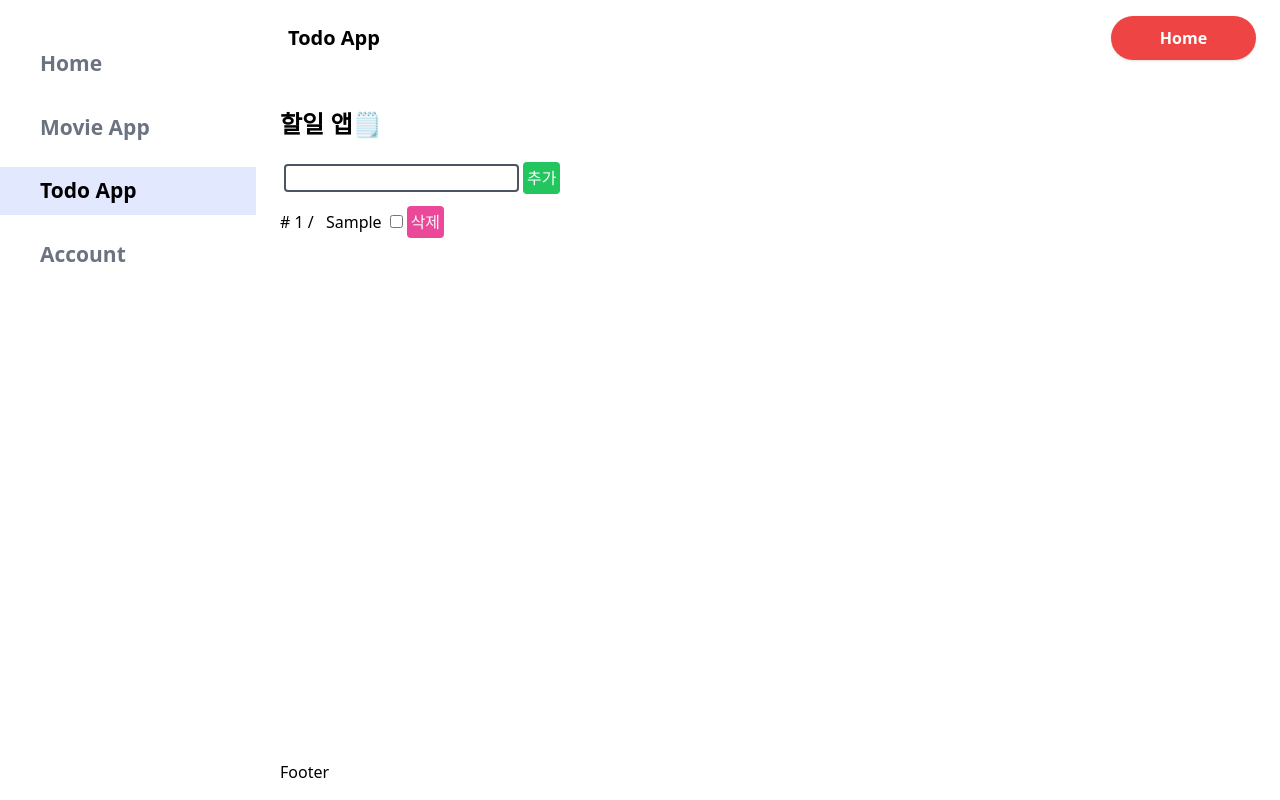
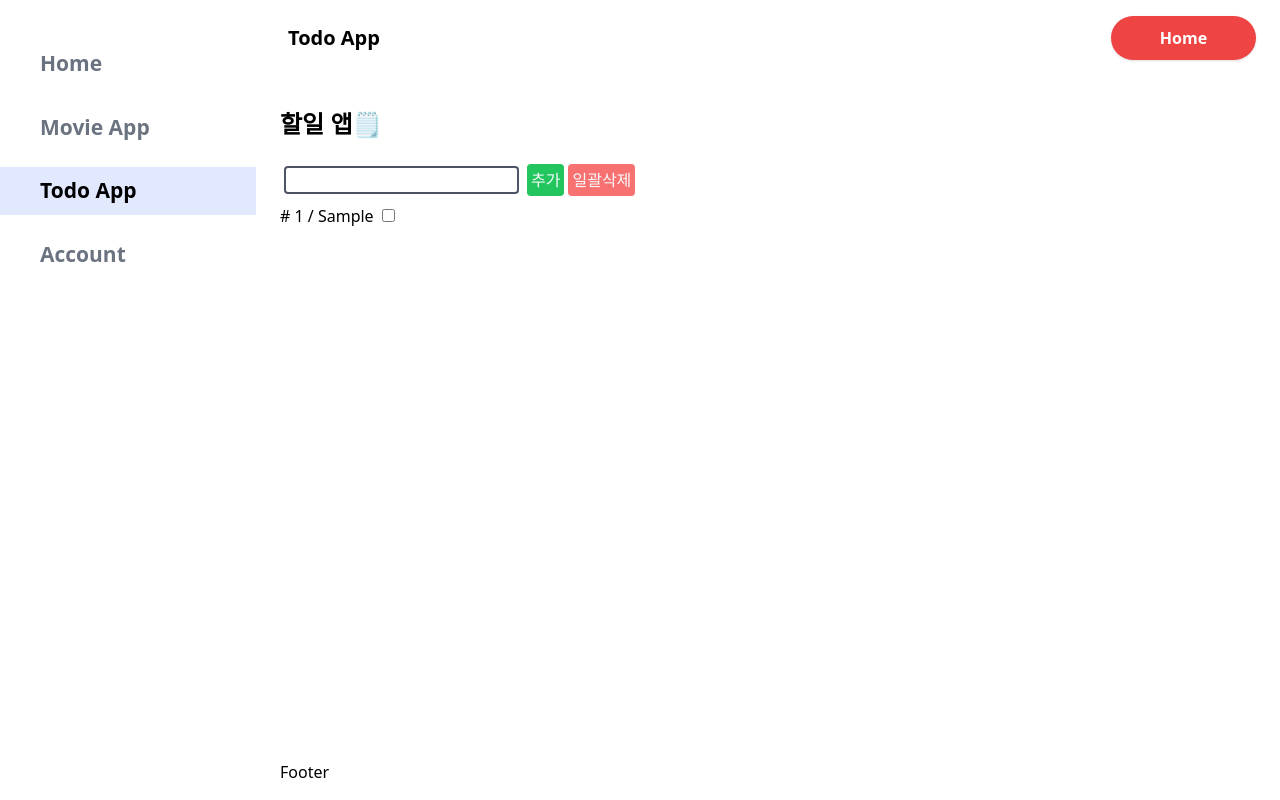
Before and after one commit to jsontype/vue_lee2, a Vue app: page /todo in a window 1280 px wide. Both pictures are taken after typing "Sample" into the empty fields and a click on the button "추가". Built offline with nearby package versions, Linux system fonts and the light colour scheme; no server answers.

Commit message:
todo앱 기능 추가

```diff
--- a/src/views/Todo.vue
+++ b/src/views/Todo.vue
@@ -6,19 +6,20 @@
 				<input class="h-7 m-1 border-2 border-solid border-gray-600 rounded" type="text" v-model="newTodo">
 			</span>
 			<span>
-				<button class="p-1 mb-2 bg-green-500 hover:bg-green-700 text-slate-50 rounded" @click="addTodo">추가</button>
+				<button class="p-1 m-1 bg-green-500 hover:bg-green-700 text-slate-50 rounded" @click="addTodo">추가</button>
+			</span>
+			<!-- 일괄삭제 기능 추가 -->
+			<span>
+				<button class="p-1 mb-2 bg-red-400 hover:bg-red-500	text-slate-50 rounded" @click="delSelected">일괄삭제</button>
 			</span>
 		</div>
 
 		<div v-for="todo in todos" :key="todo.id">
 			<span @click="toggleTodo(todo)">
 				<span># {{ todo.id }} / </span>
-				<span class="m-2">{{ todo.title }}</span>
-				<input type="checkbox" :checked="todo.completed" />
-				<button class="m-1 p-1 bg-pink-500 hover:bg-pink-700 text-slate-50 rounded" @click="delTodo(todo.id)">삭제</button>
-			</span>
-
-			<span>
+				<span class="mr-1" :class="{ 'text-red-600': todo.completed && isChecked(todo.id), 'line-through': todo.completed && isChecked(todo.id) }">{{ todo.title }}</span>
+				<!-- 항목체크 -->
+				<input class="m-1 p-1" type="checkbox" @change="toggleChecked(todo.id)" />
 			</span>
 		</div>
 	</div>
@@ -35,18 +36,15 @@ const clearTodo = () => {
 	newTodo.value = ''
 }
 
-function getTodos() {
-	fetch('https://jsonplaceholder.typicode.com/todos')
-		.then(res => res.json())
-		.then(json => {
-			// todos.push(...json)
-			console.log(json)
-			for (let i = 0; i < json.length; i++) {
-				if (json[i].userId === loginUserId.value) {
-					todos.push(json[i])
-				}
-			}
-		})
+// 항목 체크
+const checkedTodos = ref([])
+const isChecked = (id) => checkedTodos.value.includes(id);
+const toggleChecked = (id) => {
+	if(isChecked(id)) {
+		checkedTodos.value = checkedTodos.value.filter((todoId) => todoId !== id)
+	} else {
+		checkedTodos.value.push(id)
+	}
 }
 
 // 할일 추가
@@ -78,18 +76,21 @@ function toggleTodo(item) {
 	item.completed = !item.completed
 }
 
-// 할일 삭제
-function delTodo(id) {
-	const index = todos.findIndex(todo => todo.id === id)
-	if (index !== -1) {
-		todos.splice(index, 1)
-	}
-	console.log(todos)
+// 체크된 항목 삭제
+function delSelected(id) {
+  if (checkedTodos.value.length === 0) {
+    alert('선택된 항목이 없습니다.');
+    return;
+  }
+
+  checkedTodos.value.forEach(id => {
+    const index = todos.findIndex(todo => todo.id === id);
+    if (index !== -1) {
+      todos.splice(index, 1);
+    }
+  });
+  checkedTodos.value = [];
 }
-
-onMounted(() => {
-	getTodos()
-})
 
 </script>
 
```
